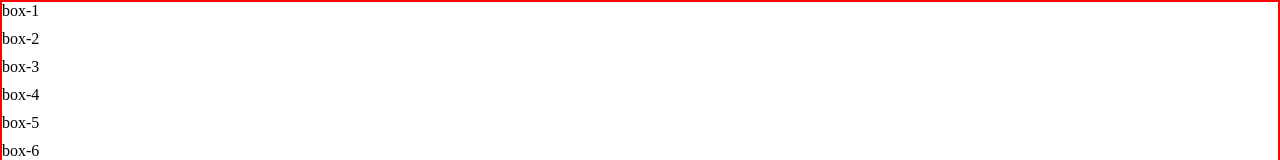
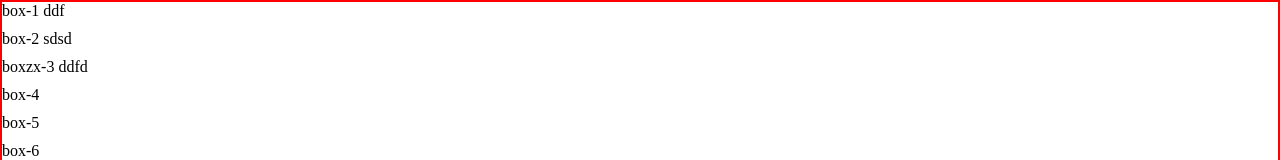
Before and after one commit to anshumoni/test_css, a plain HTML site: page index.html in a window 1280 px wide. Shown: the top 160 px of the page. Drawn offline with Linux system fonts and the light colour scheme.

Commit message:
second commit

```diff
--- a/index.html
+++ b/index.html
@@ -8,9 +8,9 @@
 </head>
 <body>
     <div class="container">
-        <div class="box" id="box-1">box-1</div>
-        <div class="box" id="box-2">box-2</div>
-        <div class="box" id="box-3">box-3</div>
+        <div class="box" id="box-1">box-1  ddf</div>
+        <div class="box" id="box-2">box-2 sdsd</div>
+        <div class="box" id="box-3">boxzx-3 ddfd</div>
         <div class="box" id="box-4">box-4</div>
         <div class="box" id="box-5">box-5</div>
         <div class="box" id="box-6">box-6</div>
```
